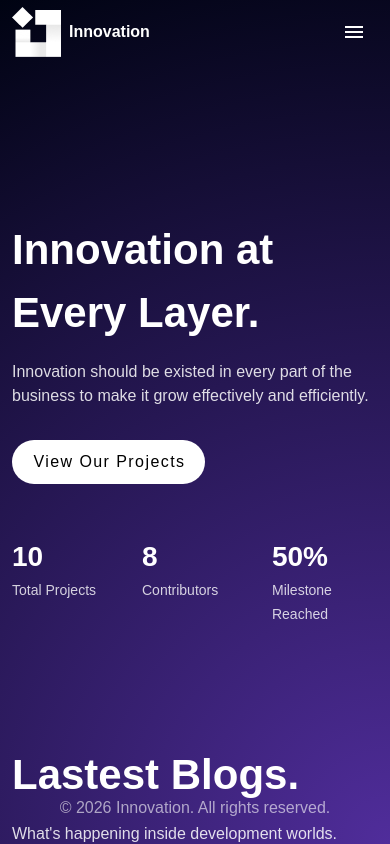
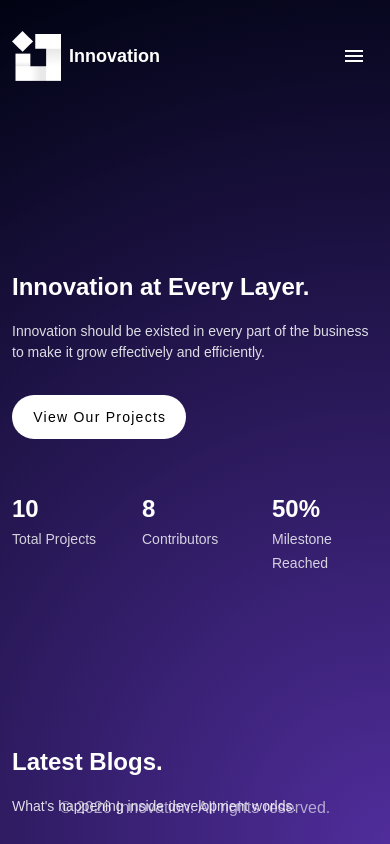
Before and after one commit to SovannthaiNEANG/innovation-website, a Nuxt app: page / in a window 390 px wide. Built offline with nearby package versions, Linux system fonts and the light colour scheme.

Commit message:
Refactor AppHeader and Blogs components for improved layout; add MainTitle component for better content structure and update styles for responsiveness

```diff
--- a/app/components/AppHeader.vue
+++ b/app/components/AppHeader.vue
@@ -2,24 +2,22 @@
   <v-app-bar
     color="transparent"
     flat
-    class="app-header"
+    class="app-header py-6"
   >
     <ContainerWrapper>
       <div class="d-flex align-center">
         <!-- Logo -->
         <div class="logo d-flex align-center">
           <img src="/img/logo.png" alt="">
-          <span class="ml-2 font-weight-bold">Innovation</span>
+          <span class="ml-2 font-weight-bold text-lg">Innovation</span>
         </div>
-
         <v-spacer />
-
         <!-- Desktop -->
         <div class="d-none d-md-flex">
-          <v-btn v-for="item in menus" class="text-none" :key="item" variant="text" color="white">
+          <v-btn v-for="item in menus" class="text-none text-sm" :key="item" variant="text" color="white">
             {{ item }}
           </v-btn>
-          <v-btn class="ml-4 text-none" rounded color="white" variant="flat">
+          <v-btn class="ml-4 text-none text-sm" rounded color="white" variant="flat">
             Sign In
           </v-btn>
         </div>
--- a/app/components/Blogs.vue
+++ b/app/components/Blogs.vue
@@ -3,23 +3,12 @@
     <v-row align="center">
       <!-- LEFT CONTENT -->
       <v-col cols="12" md="6">
-        <h1 class="hero-title text-white">
-          Lastest Blogs.
-        </h1>
-
-        <p class="hero-desc text-white ">
-          What's happening inside development worlds.
-        </p>
-
-        <v-btn rounded class="text-none" size="large" color="white" variant="flat">
-          View Our Blogs
-        </v-btn>
-
+        <MainTitle title="Latest Blogs." description="What's happening inside development worlds." btnText="View Our Blogs"></MainTitle>
       </v-col>
 
       <!-- RIGHT CIRCLES -->
       <v-col cols="12" md="6" >
-      <v-row>
+        <v-row class="mt-4">
           <v-col cols="6">
             <div class="carousel-container-up">
               <div class="mb-4 carousel-up" justify="center">
@@ -43,7 +32,7 @@
     </v-row>
   </ContainerWrapper>
 </template>
-<style lang="scss">
+<style lang="scss" scoped>
 
   /*For Container Height*/
   .carousel-container-up {
@@ -55,6 +44,11 @@
   /*Control Animation Speed*/
   .carousel-up {
     animation: scrollUp 50s linear infinite;
+  }
+
+  /*Pause Animation on Hover*/
+  .carousel-up:hover {
+    animation-play-state: paused;
   }
 
   /*It Creates The Animation*/
@@ -105,6 +99,11 @@
   animation: scrollDown 50s linear infinite;
 }
 
+/*Pause Animation on Hover*/
+.carousel:hover {
+  animation-play-state: paused;
+}
+
 /*It Creates The Animation*/
 @keyframes scrollDown {
   0% {
@@ -144,7 +143,7 @@
 /* Inner wrapper for duplicated items to layout vertically */
 .carousel .inner,
 .carousel-up .inner {
-  // display: flex;
+  display: flex;
   flex-direction: column;
 }
 
@@ -153,24 +152,4 @@
   flex-shrink: 0;
 }
 
-.hero-title {
-  font-size: 42px;
-  font-weight: 700;
-}
-
-.hero-desc {
-  max-width: 420px;
-  margin: 16px 0 32px;
-  opacity: 0.85;
-}
-
-.stats h2 {
-  font-size: 28px;
-}
-
-.stats span {
-  font-size: 14px;
-  opacity: 0.8;
-}
-
 </style>
--- a/app/components/Card.vue
+++ b/app/components/Card.vue
@@ -1,7 +1,6 @@
 <template>
   <v-card
     class="mx-auto"
-    max-width="344"
   >
     <v-img
       height="200px"
@@ -21,7 +20,4 @@
   </v-card>
 </template>
 <script setup>
-  import { ref } from 'vue'
-
-  const show = ref(false)
 </script>
--- /dev/null
+++ b/app/components/MainTitle.vue
@@ -0,0 +1,53 @@
+<template>
+  <h1 class="hero-title text-xxl text-white">
+    {{ title }}
+  </h1>
+
+  <p class="hero-desc text-sm text-white">
+    {{ description }}
+  </p>
+
+  <v-btn rounded class="text-none text-sm" size="large" color="white" variant="flat">
+    {{ btnText }}
+  </v-btn>
+</template>
+<script lang="ts">
+export default {
+  name: 'MainTitle',
+  props: {
+    title: {
+      type: String,
+      default: 'Innovation at Every Layer.'
+    },
+    description: {
+      type: String,
+      default: 'Innovation should exist in every part of the business to make it grow effectively and efficiently.'
+    },
+    btnText: {
+      type: String,
+      default: 'View Our Projects'
+    }
+  }
+};
+</script>
+<style lang="scss" scoped>
+  .hero-title {
+    font-size: 42px;
+    font-weight: 600;
+  }
+
+  .hero-desc {
+    max-width: 420px;
+    margin: 16px 0 32px;
+    opacity: 0.85;
+  }
+
+  .stats h2 {
+    font-size: 28px;
+  }
+
+  .stats span {
+    font-size: 14px;
+    opacity: 0.8;
+  }
+</style>
--- a/app/pages/index.vue
+++ b/app/pages/index.vue
@@ -5,7 +5,6 @@
 <template>
   <!-- Fixed Background -->
   <div class="fixed-background"></div>
-
   <!-- Scrollable Content -->
   <div class="snap-container">
     <div class="hero snap-section">
@@ -13,32 +12,20 @@
         <v-row align="center">
           <!-- LEFT CONTENT -->
           <v-col cols="12" md="6">
-            <h1 class="hero-title">
-              Innovation at Every Layer.
-            </h1>
-
-            <p class="hero-desc">
-              Innovation should be existed in every part of the business
-              to make it grow effectively and efficiently.
-            </p>
-
-            <v-btn rounded class="text-none" size="large" color="white" variant="flat">
-              View Our Projects
-            </v-btn>
-
+            <MainTitle title="Innovation at Every Layer." description="Innovation should be existed in every part of the business to make it grow effectively and efficiently." btnText="View Our Projects"></MainTitle>
             <!-- STATS -->
             <v-row class="mt-10 stats">
               <v-col cols="4">
-                <h2>10</h2>
-                <span>Total Projects</span>
+                <p class="text-xxl">10</p>
+                <span class="text-sm">Total Projects</span>
               </v-col>
               <v-col cols="4">
-                <h2>8</h2>
-                <span>Contributors</span>
+                <p class="text-xxl">8</p>
+                <span class="text-sm">Contributors</span>
               </v-col>
               <v-col cols="4">
-                <h2>50%</h2>
-                <span>Milestone Reached</span>
+                <p class="text-xxl">50%</p>
+                <span class="text-sm">Milestone Reached</span>
               </v-col>
             </v-row>
           </v-col>
--- a/nuxt.config.ts
+++ b/nuxt.config.ts
@@ -4,7 +4,7 @@ import vuetify, { transformAssetUrls } from 'vite-plugin-vuetify'
 export default defineNuxtConfig({
   compatibilityDate: '2025-07-15',
   devtools: { enabled: true },
-  // ssr: false,
+  ssr: false,
 
   build: {
     transpile: ['vuetify'],
```
Lines whose indentation alone changed are shown as unchanged.
